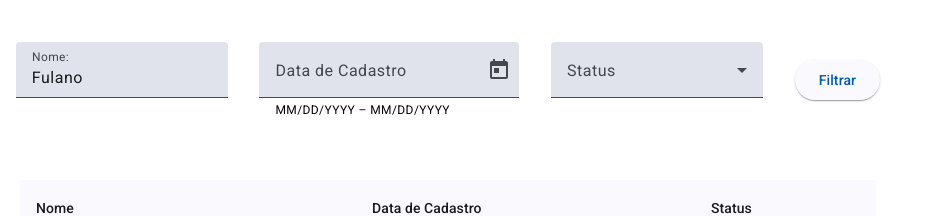
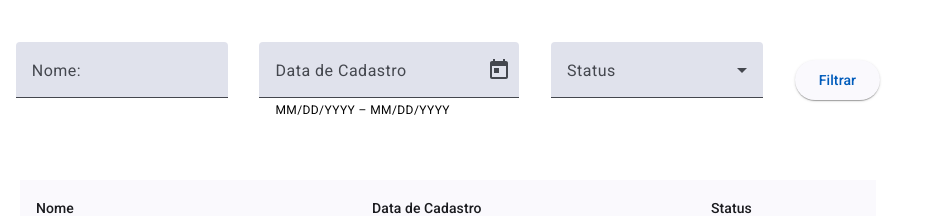
Before and after one commit to leticiareginajf/angular-funcional, an Angular app in the folder angular-funcional/: page / in a window 1280 px wide. Shown: the top 216 px of the page, without its empty margins (0-928 px from the left). Built offline with nearby package versions, Linux system fonts and the light colour scheme.

Commit message:
reparacao

```diff
--- a/angular-funcional/src/app/app.component.ts
+++ b/angular-funcional/src/app/app.component.ts
@@ -17,7 +17,7 @@ export class AppComponent implements OnInit{
   ngOnInit() {
     setTimeout(() => {
       this.usersList = UsersList;
-    }, 3000);
+    }, 1);
   }
 
   onUserSelected(user: IUser){
--- a/angular-funcional/src/app/components/filter/filter.component.html
+++ b/angular-funcional/src/app/components/filter/filter.component.html
@@ -1,9 +1,9 @@
 <div class="filter">
-    <form class="form">
+    <div class="form">
         <div class="form__name">
             <mat-form-field class="example-full-width">
                 <mat-label>Nome:</mat-label>
-                <input matInput placeholder="Ex. Fulano da Silva" value="Fulano">
+                <input matInput placeholder="Ex. Fulano da Silva" [(ngModel)]="filterOptions.name"/>
             </mat-form-field>
         </div>
         <div class="form__date--picker">
@@ -22,14 +22,12 @@
             <mat-form-field>
                 <mat-label>Status</mat-label>
                 <mat-select>
-                    @for (food of foods; track food) {
-                    <mat-option [value]="food.value">{{food.viewValue}}</mat-option>
-                    }
+                    <!--<mat-option *ngFor="let food of foods" [value]="food.value">{{food.viewValue}}</mat-option>-->
                 </mat-select>
             </mat-form-field>
         </div>
         <div class="form__button">
             <button mat-raised-button color="primary">Filtrar</button>
         </div>
-    </form>
+    </div>
 </div>
--- a/angular-funcional/src/app/components/filter/filter.component.ts
+++ b/angular-funcional/src/app/components/filter/filter.component.ts
@@ -1,4 +1,5 @@
 import { Component } from '@angular/core';
+import { IFilterOptions } from '../../interfaces/filter-options.interface';
 
 @Component({
   selector: 'app-filter',
@@ -6,12 +7,25 @@ import { Component } from '@angular/core';
   styleUrl: './filter.component.scss'
 })
 export class FilterComponent {
-  foods = [
+  /*foods = [
 
     {
       value: 'Teste',
       viewValue: 'Teste',
     }
-  ];
+  ];*/
+
+  filterOptions: IFilterOptions = {
+    name: '',
+    startDate: '',
+    endDate: '',
+    status: ''
+
+  };
+
+
+  dateSelected(date: any) {
+    console.log(date);
+  }
 
 }
```
Also changed, not shown: angular-funcional/src/app/interfaces/filter-options.interface.ts (added, +8 -0 lines).
